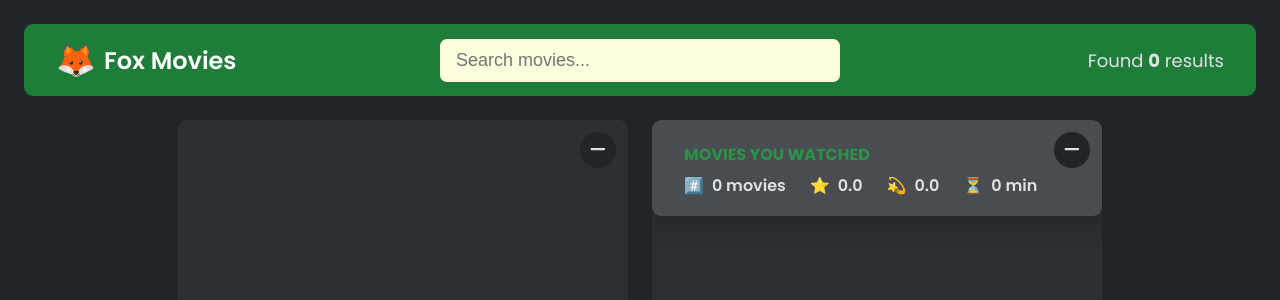
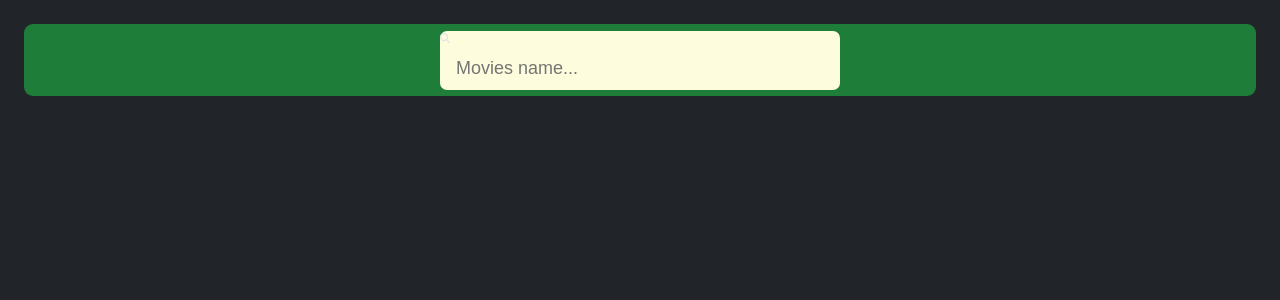
Before and after one commit to EntropyAurr/finding-movies-react-app, a React (Create React App) app: page / in a window 1280 px wide. Shown: the top 300 px of the page. Built offline with nearby package versions, Linux system fonts and the light colour scheme.

Commit message:
rewrite from sratch

```diff
--- /dev/null
+++ b/src/App-rewrite.jsx
@@ -0,0 +1,51 @@
+import { FontAwesomeIcon } from "@fortawesome/react-fontawesome";
+import { faMagnifyingGlass } from "@fortawesome/free-solid-svg-icons";
+import { useState } from "react";
+
+export default function App() {
+  const [query, setQuery] = useState("");
+
+  return (
+    <>
+      <NavBar>
+        <Logo />
+        <Search query={query} setQuery={setQuery} />
+        <NumResults />
+      </NavBar>
+
+      <Main>
+        <Box></Box>
+        <Box></Box>
+      </Main>
+    </>
+  );
+}
+
+function NavBar({ children }) {
+  return <div className="nav-bar">{children}</div>;
+}
+
+function Logo() {
+  return <div className="logo"></div>;
+}
+
+function Search({ query, setQuery }) {
+  return (
+    <div className="finding">
+      <FontAwesomeIcon icon={faMagnifyingGlass}></FontAwesomeIcon>
+      <input className="search" type="text" value={query} onChange={(e) => setQuery(e.target.value)} placeholder="Movies name..." />
+    </div>
+  );
+}
+
+function NumResults() {
+  return <div className="num-results"></div>;
+}
+
+function Main() {
+  return <div className="main"></div>;
+}
+
+function Box() {
+  return <div className="box"></div>;
+}
--- a/src/index.css
+++ b/src/index.css
@@ -86,16 +86,20 @@ body {
   color: #fff;
 }
 
+.finding {
+  background-color: #fdfcdc;
+  border-radius: 0.7rem;
+}
+
 .search {
   justify-self: center;
   border: none;
   padding: 1.1rem 1.6rem;
   font-size: 1.8rem;
-  border-radius: 0.7rem;
   width: 40rem;
   transition: all 0.3s;
   color: black;
-  background-color: #fdfcdc;
+  background-color: transparent;
 }
 
 .search:focus {
--- a/src/index.js
+++ b/src/index.js
@@ -1,7 +1,7 @@
 import React from "react";
 import ReactDOM from "react-dom/client";
 import "./index.css";
-import App from "./App-v3";
+import App from "./App-rewrite";
 
 const root = ReactDOM.createRoot(document.getElementById("root"));
 root.render(
```
Also changed, not shown: src/App-v1.jsx (+3 -7 lines).
